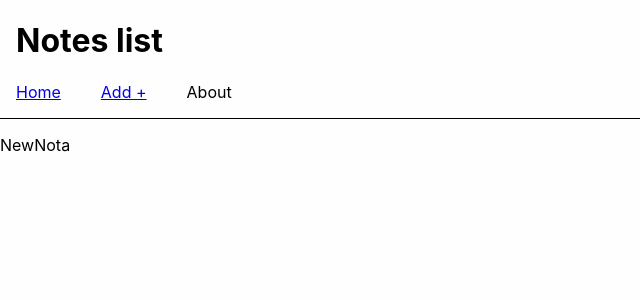
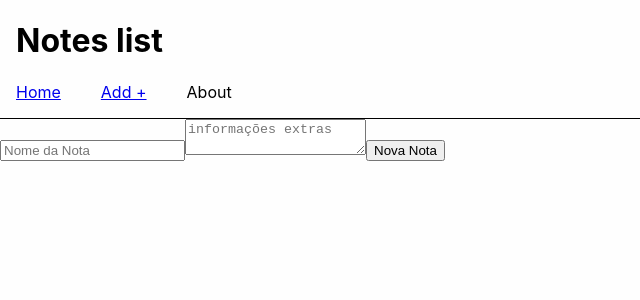
Before and after one commit to izumi-san/list-notes-project-frontend, a React (Create React App) app: page /new-nota in a window 1280 px wide. Shown: the top 300 px of the page, without its empty margins (0-640 px from the left). Built offline with nearby package versions, Linux system fonts and the light colour scheme; the HTML template or start-up script is replaced by a standard one.

Commit message:
Created NewNota page base.

```diff
--- a/package.json
+++ b/package.json
@@ -15,6 +15,7 @@
     "react-router-dom": "^6.4.2",
     "react-scripts": "5.0.1",
     "typescript": "^4.8.4",
+    "uuid": "^9.0.0",
     "web-vitals": "^2.1.4"
   },
   "scripts": {
@@ -40,5 +41,8 @@
       "last 1 firefox version",
       "last 1 safari version"
     ]
+  },
+  "devDependencies": {
+    "@types/uuid": "^8.3.4"
   }
 }
--- a/src/App.tsx
+++ b/src/App.tsx
@@ -3,9 +3,26 @@ import './App.css';
 import { Route, BrowserRouter, Routes } from 'react-router-dom';
 import HomePage from './HomePage';
 import NewNota from './NewNota';
-
+import { useState } from 'react';
+import {v1 as uuid} from 'uuid';
 
 function App() {
+  const [title, setTitle] = useState('');
+  const [text, setText] = useState('');
+
+  const noteList = [];
+
+  const createNewNote = () => {
+    const newNote = {
+      id: uuid(),
+      title,
+      text
+    }
+    noteList.push(newNote);
+    setText('');
+    setTitle('');
+  }
+
   return (
     <BrowserRouter>
       <div className='App'>
@@ -16,15 +33,26 @@ function App() {
               <Link to='/'>Home</Link>
             </li>
             <li>
-            <Link to='/new-nota'>Add +</Link>
+              <Link to='/new-nota'>Add +</Link>
             </li>
             <li>About</li>
           </ul>
         </nav>
       </div>
       <Routes>
-        <Route path='/new-nota' element={<NewNota/>} />
-        <Route path='/' element={<HomePage/>} />
+        <Route
+          path='/new-nota'
+          element={
+            <NewNota
+              text={text}
+              setText={setText}
+              title={title}
+              setTitle={setTitle}
+              createNewNote={createNewNote}
+            />
+          }
+        />
+        <Route path='/' element={<HomePage />} />
       </Routes>
     </BrowserRouter>
   );
--- a/src/NewNota/index.tsx
+++ b/src/NewNota/index.tsx
@@ -1,5 +1,35 @@
-function NewNota() {
-    return <p>NewNota</p>;
+interface Props {
+  title: string;
+  text: string;
+  setTitle: React.Dispatch<React.SetStateAction<string>>;
+  setText: React.Dispatch<React.SetStateAction<string>>;
+  createNewNote: ()=>void;
+}
+
+function NewNota(props: Props) {
+  const handleTitle = (e: React.ChangeEvent<HTMLInputElement>) => {
+    props.setTitle(e.target.value);
+  };
+  const handleText = (e: React.ChangeEvent<HTMLTextAreaElement>) => {
+    props.setText(e.target.value);
+  };
+  return (
+    <section>
+      <div>
+        <input
+          value={props.title}
+          onChange={(e) => handleTitle(e)}
+          placeholder='Nome da Nota'
+        />
+        <textarea
+          value={props.text}
+          onChange={(e) => handleText(e)}
+          placeholder='informações extras'
+        />
+        <button onClick={props.createNewNote}>Nova Nota</button>
+      </div>
+    </section>
+  );
 }
 
 export default NewNota;
```
Also changed, not shown: .d.ts (added), 1 other file (tests, documents, lock files or other folders).
